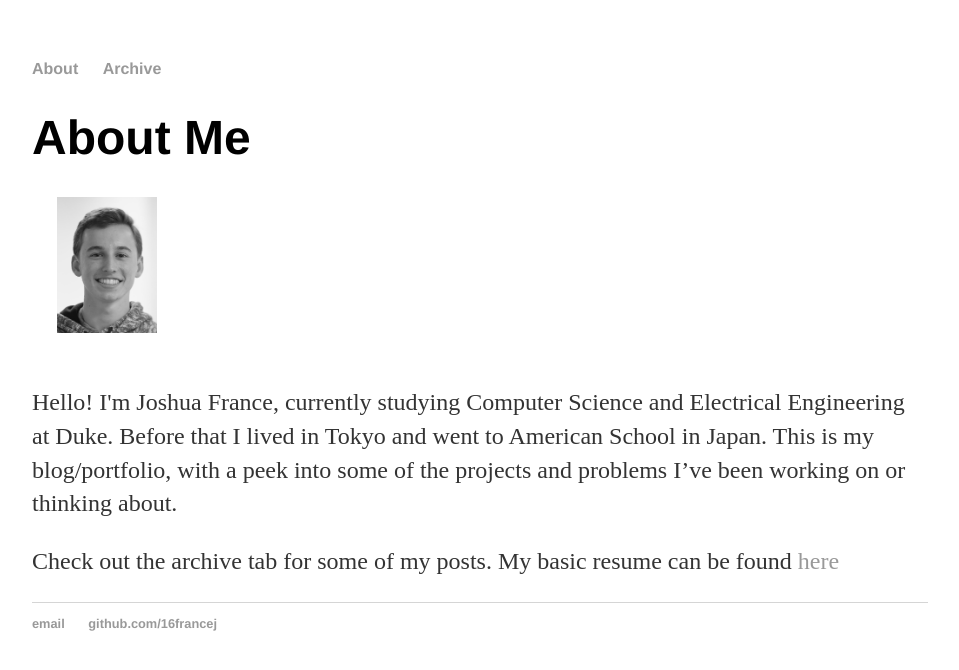
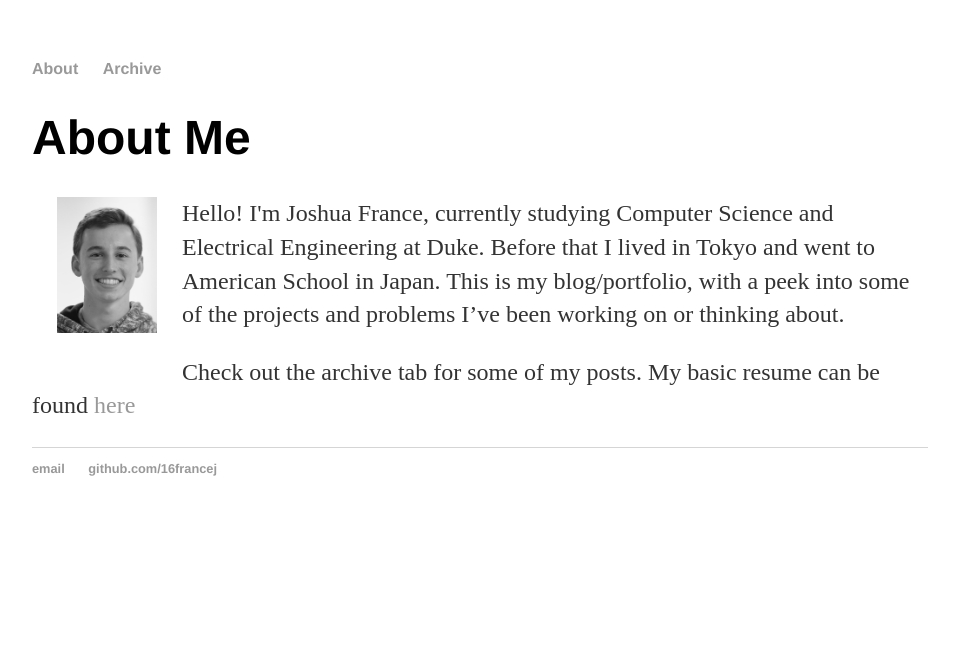
Before and after one commit to 16francej/16francej.github.io, a Jekyll site: the page built from index.html, in a window 1280 px wide. Shown: the top 670 px of the page, without its empty margins (160-1119 px from the left). Built offline with Jekyll 4.4.1, drawn with Linux system fonts in a browser that asks for light colours.

Commit message:
Update index.html

```diff
--- a/index.html
+++ b/index.html
@@ -5,7 +5,7 @@ title: Joshua France
 <div class="blurb">
 	<h1>About Me </h1>
 	<div>
-	<img src="/assets/headshot.png" alt ="Headshot" class = "headshot">
+	<img src="/assets/headshot.png" alt ="Headshot" class = "headshot" align = "left">
 	<p>Hello! I'm Joshua France, currently studying Computer Science and Electrical Engineering at Duke. Before that I lived in Tokyo and went to American School in Japan. This is my blog/portfolio, with a peek into some of the projects and problems I’ve been working on or thinking about. </p>
 	<p>Check out the archive tab for some of my posts. My basic resume can be found <a href="https://drive.google.com/file/d/19cirIGXm_2ank_KebWszCr_8I-Mkz64s/view?usp=sharing">here</a> </p>
 	</div>
```
